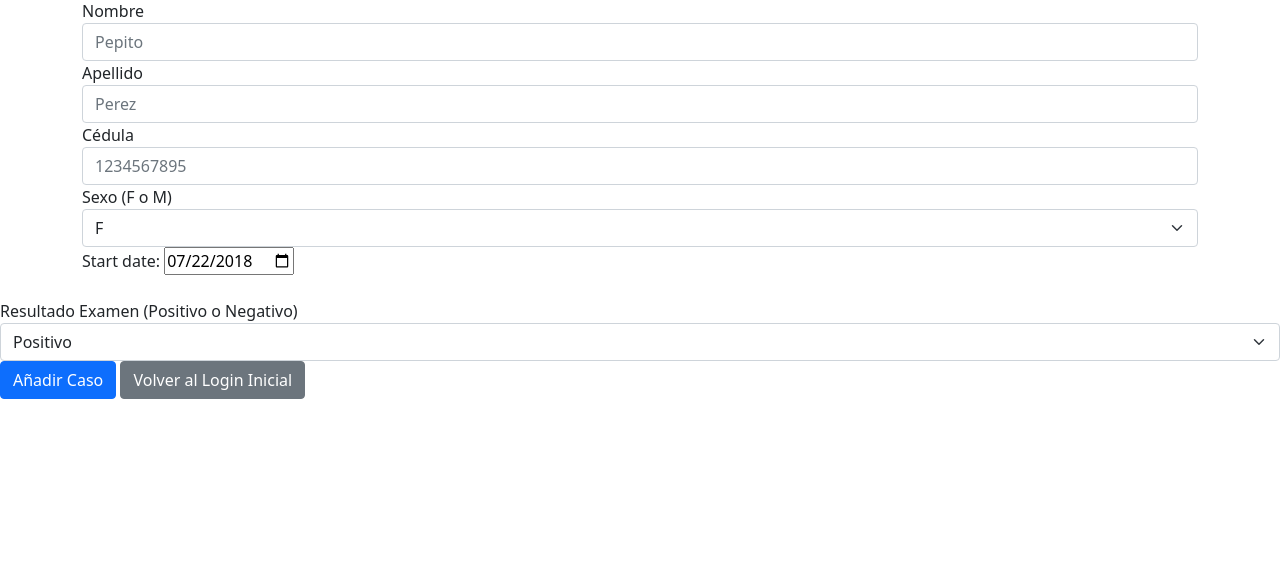
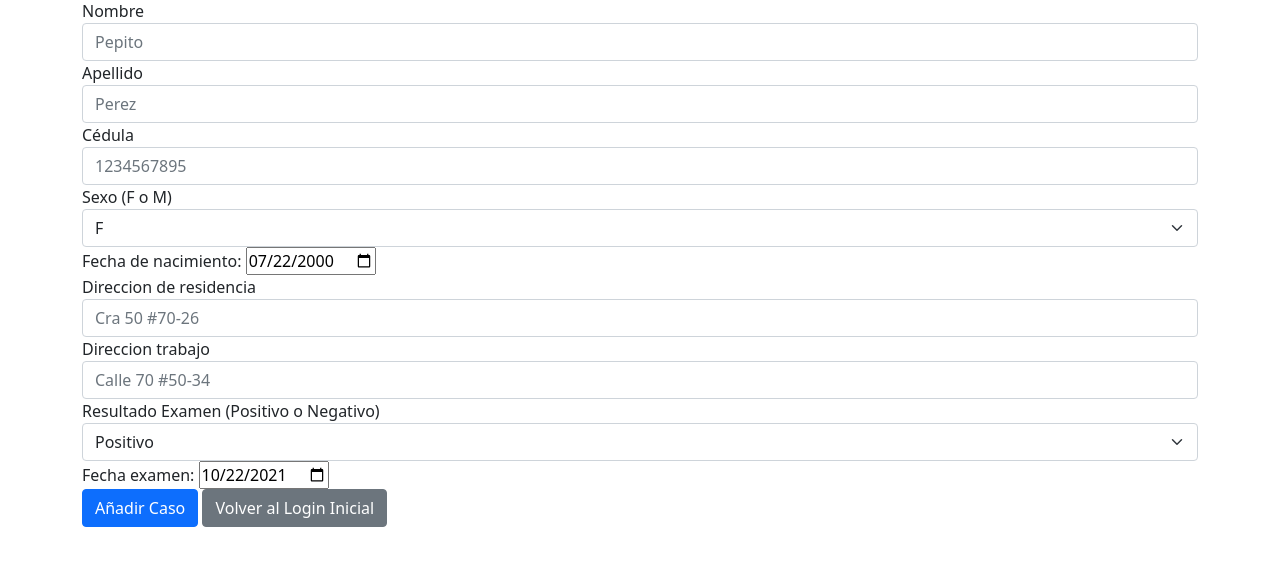
Before and after one commit to venegasbjf/covid-tracker-telematica, a Flask app: page /registro in a window 1280 px wide. Shown: the part 127-693 px from the top of the page. Run offline with Flask 2, Linux system fonts and the light colour scheme; some libraries are stand-ins or nearby versions.

Commit message:
primera parte de modulo registro casos

```diff
--- a/main.py
+++ b/main.py
@@ -67,12 +67,16 @@ def add_case():
         lastName = request.form['lastName']
         idNumber = str(request.form['idNumber'])
         Sexo = request.form['Sexo']
+        FechaNacimiento = request.form['Fecha de nacimiento']
+        DireccionResidencia = request.form['Direccion de residencia']
+        DireccionTrabajo = request.form['Direccion trabajo']
         ResultadoExamen = request.form['ResultadoExamen']
+        FechaExamen = request.form['Fecha examen']
 
 
         cur = mysql.connection.cursor()
-        cur.execute('INSERT INTO `Registro de Caso` (Nombres,Apellidos,Cédula,Sexo,Resultado Examen) VALUES(%s,%s,%s,%s,%s)',
-        (name,lastName,idNumber,Sexo,ResultadoExamen))
+        cur.execute('INSERT INTO `Registro de Caso` (Nombres,Apellidos,Cédula,Sexo,Fecha de nacimiento,Dirección de residencia,Dirección Trabajo,Resultado Examen,Fecha examen) VALUES(%s,%s,%s,%s,%s,%s,%s,%s,%s)',
+        (name,lastName,idNumber,Sexo,FechaNacimiento,DireccionResidencia,DireccionTrabajo,ResultadoExamen,FechaExamen))
         mysql.connection.commit()
 
         return redirect(url_for('registroSuccess'))
--- a/templates/registro.html
+++ b/templates/registro.html
@@ -3,7 +3,7 @@
 
 <h2>Registrar Caso</h2>
 
-<form action="{{url_for('add_user')}}" method="POST" class="mb-4">
+<form action="{{url_for('add_case')}}" method="POST" class="mb-4">
     <div class="form-group">
       <label for="firstName">Nombre</label>
       <input id="firstName" type="text" class="form-control" name="firstName" placeholder="Pepito">
@@ -23,11 +23,20 @@
           <option value="Masculino">M</option>
         </select>
     </div>
-    <label for="start">Start date:</label>
-      <input type="date" id="start" name="trip-start"
-       value="2018-07-22"
-       min="1921-01-01" max="2021-11-24">
-      </select>
+    <div class="form-group">
+        <label for="start">Fecha de nacimiento:</label>
+        <input type="date" id="start" name="Fecha de nacimiento"
+        value="2000-07-22"
+        min="1921-01-01" max="2021-11-24">
+       </select>
+    </div>
+    <div class="form-group">
+      <label for="adress">Direccion de residencia</label>
+      <input id="adress" type="text" class="form-control" name="Direccion de residencia" placeholder="Cra 50 #70-26">
+    </div>
+    <div class="form-group">
+      <label for="adress1">Direccion trabajo</label>
+      <input id="adress1" type="text" class="form-control" name="Direccion trabajo" placeholder="Calle 70 #50-34">
     </div>
     <div class="form-group">
         <label for="ResultadoExamen">Resultado Examen (Positivo o Negativo)</label>
@@ -35,6 +44,13 @@
           <option selected value="Positivo">Positivo</option>
           <option value="Negativo">Negativo</option>
         </select>
+    </div>
+    <div class="form-group">
+        <label for="start">Fecha examen:</label>
+        <input type="date" id="start1" name="Fecha examen"
+        value="2021-10-22"
+        min="2020-01-01" max="2021-11-30">
+      </select>
     </div>
     <button class="btn btn-primary btn-block">
       Añadir Caso
```
